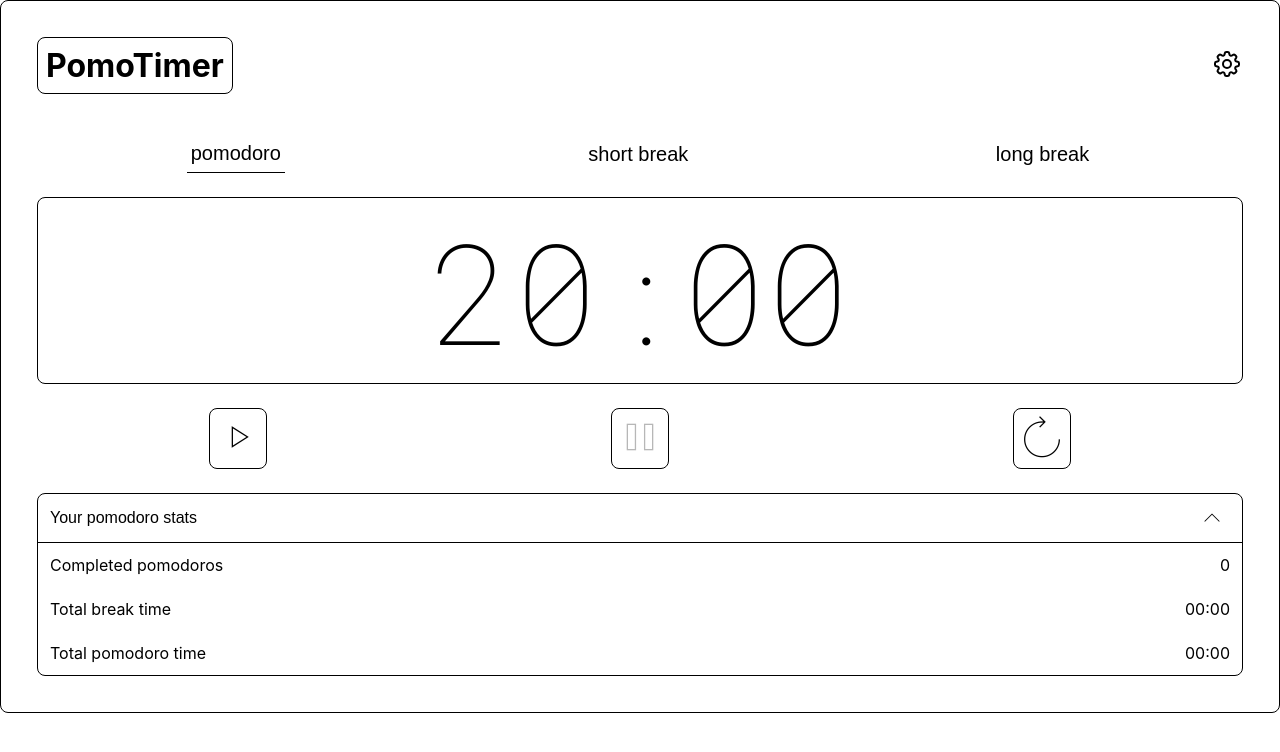
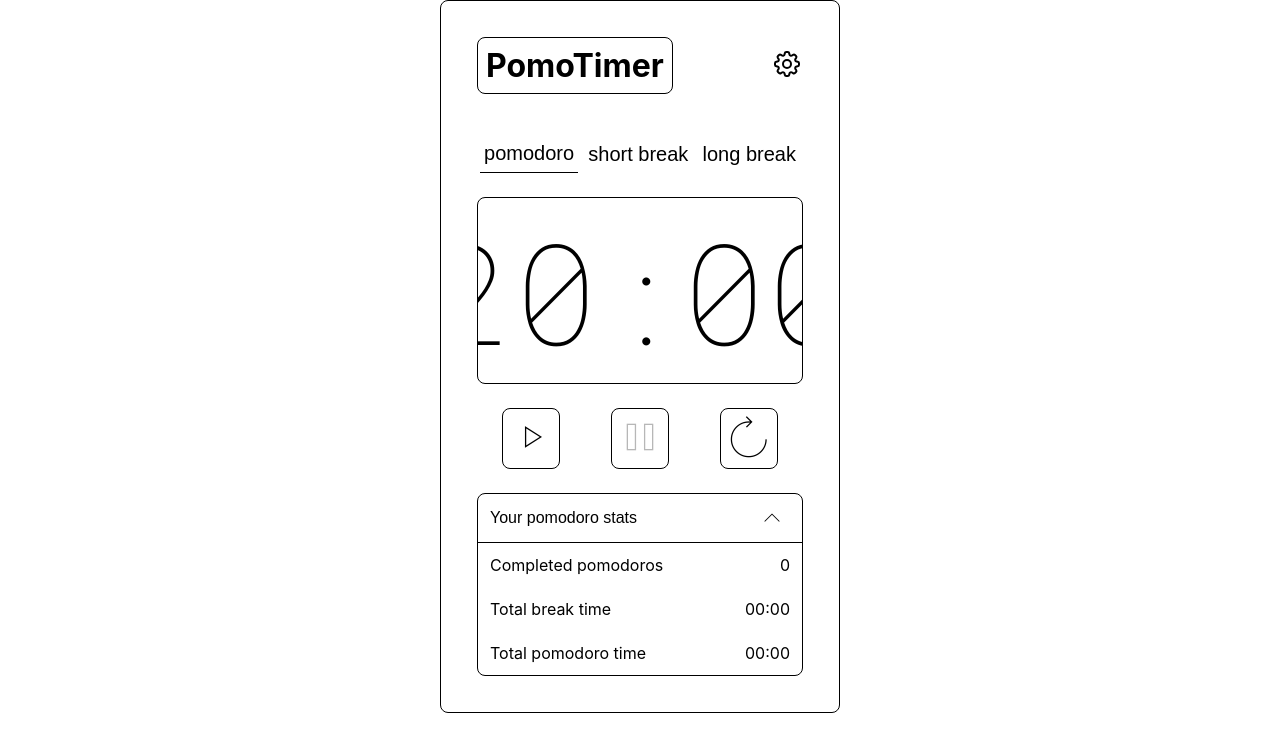
Before and after one commit to andythefan1/pomodoro-timer, a React (Create React App) app: page / in a window 1280 px wide. Shown: the top 752 px of the page. Built offline with nearby package versions, Linux system fonts and the light colour scheme.

Commit message:
fixing container alignment

```diff
--- a/src/components/PomodoroTimer/styles.css
+++ b/src/components/PomodoroTimer/styles.css
@@ -5,6 +5,8 @@
 	padding: 3.6rem;
 	row-gap: 2.4rem;
 	border-radius: 8px;
+	max-width: 50vh;
+	margin: auto;
 }
 
 button {
```
